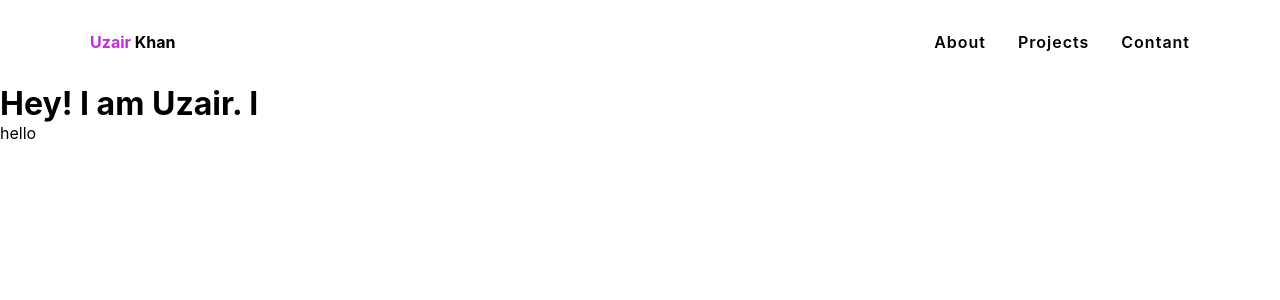
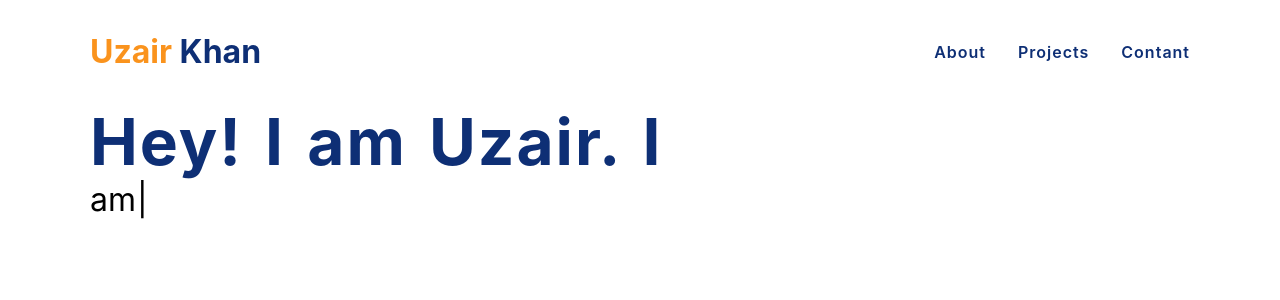
Before and after one commit to developeruzairsaleem/Portfolio, a React (Create React App) app: page / in a window 1280 px wide. Shown: the top 300 px of the page. Built offline with nearby package versions, Linux system fonts and the light colour scheme.

Commit message:
header completed

```diff
--- a/package.json
+++ b/package.json
@@ -9,6 +9,7 @@
     "react": "^18.2.0",
     "react-dom": "^18.2.0",
     "react-scripts": "5.0.1",
+    "typewriter-effect": "^2.20.1",
     "web-vitals": "^2.1.4"
   },
   "scripts": {
--- a/src/components/Navbar/Navbar.module.css
+++ b/src/components/Navbar/Navbar.module.css
@@ -12,15 +12,17 @@
     font-size: 1rem;
     letter-spacing: 1px;
     font-weight: 600;
+    color:rgb(14, 47, 117);
 }
 .navItem{
     cursor: pointer;
 }
 
 .logo{
-    color:#be2edd;
+    color:#fa931d;
+    font-size: 2rem;
     font-weight: 700;
 }
 .logo__inner{
-    color:black
+    color:rgb(14, 47, 117);
 }
--- a/src/pages/Home/Home.jsx
+++ b/src/pages/Home/Home.jsx
@@ -1,66 +1,116 @@
 import { useEffect, useState } from "react";
 import Navbar from "../../components/Navbar/Navbar";
 import styles from "./Home.module.css";
+import Typewriter from "typewriter-effect";
+
 export default function Home(){
-    const[str,setStr]= useState("");
-    const[index,setIndex]=useState(0);
-    const string ="hello there";
 
+    return(<>
+        <Navbar/>
 
+        <div className={styles.container}>
 
-    useEffect(()=>{
-let rev;
- const namee= setInterval(()=>{
+        <h1 className={styles.mainHeading}>Hey! I am Uzair. I</h1>
+        <div className={styles.typeContainer}>
 
-    if(index<string.length){
+        <Typewriter className={styles.typeWriter}
 
-        setStr(str+string[index])
-        setIndex(index+1)
+             onInit={(typewriter) => {
+                 typewriter
+                    .changeDelay(50)
+                    .typeString("am a Full-Stack Web Developer")
+                     .pauseFor(1000)
+                     .deleteAll()
+                     .changeDelay(50)
+                     .typeString("love everything about code")
+                     .pauseFor(1000)
+                    .deleteAll()
+                    .changeDelay(50)
+                    .typeString("also teach programming to people")
+                    .pauseFor(1000)
+                    .deleteAll()
+                    .changeDelay(50)
+                    .typeString("solve problems")
+                    .start();
+ }}
+/>
+        </div>
+        </div>
+    </>
+    )
 
-    }
-
-else{
-    clearInterval(namee)
-     rev= setInterval(() => {
-    if(str.length){
-
-        setStr(str.slice(0,-1))
-        console.log("hello")
-    }
-    else{
-        clearInterval(rev)
-    }
-}, 1000);
+};
 
 
 
 
-}
-
-
-  },1000)
 
 
 
 
-return ()=>{
-    clearInterval(namee)
-    clearInterval(rev)
-}
 
 
 
-    })
-
-
-    return(<>
-        <Navbar/>
-        <h1>Hey! I am Uzair. I</h1>
-        {str}
 
 
 
-    </>
-    )
 
-};
+
+
+
+
+
+
+
+
+
+
+
+
+
+
+
+
+
+
+
+
+
+
+
+
+// let rev;
+
+
+
+//  const namee= setInterval(()=>{
+
+//     if(index<string.length){
+
+//         setStr(str+string[index])
+//         setIndex(index+1)
+
+//     }
+
+// else{
+//     clearInterval(namee)
+//      rev= setInterval(() => {
+//     if(str.length){
+
+//         setStr(str.slice(0,-1))
+//         console.log("hello")
+//     }
+//     else{
+//         clearInterval(rev)
+//     }
+// }, 200);
+
+// }
+
+//   },200)
+
+
+// return ()=>{
+//     clearInterval(namee)
+//     clearInterval(rev)
+// }
--- a/src/pages/Home/Home.module.css
+++ b/src/pages/Home/Home.module.css
@@ -0,0 +1,14 @@
+.container{
+    max-width: 1100px;
+    margin: 0 auto;
+}
+.mainHeading{
+    color:rgb(14, 47, 117);
+    font-size: 4rem;
+    letter-spacing: 2px;
+    word-spacing: 5px;
+}
+
+.typeContainer{
+    font-size: 2rem;
+}
```
Also changed, not shown: 1 other file (tests, documents, lock files or other folders).
